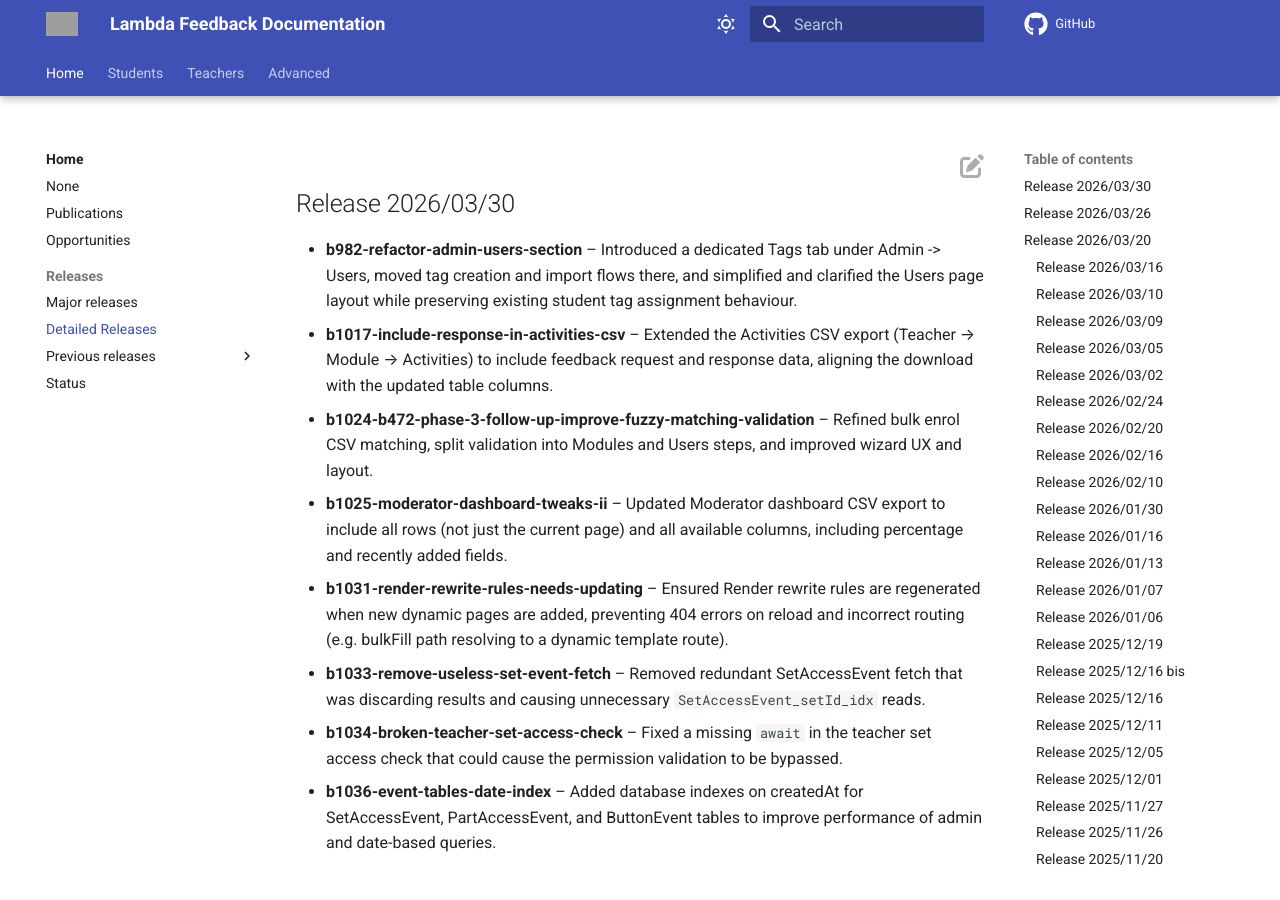
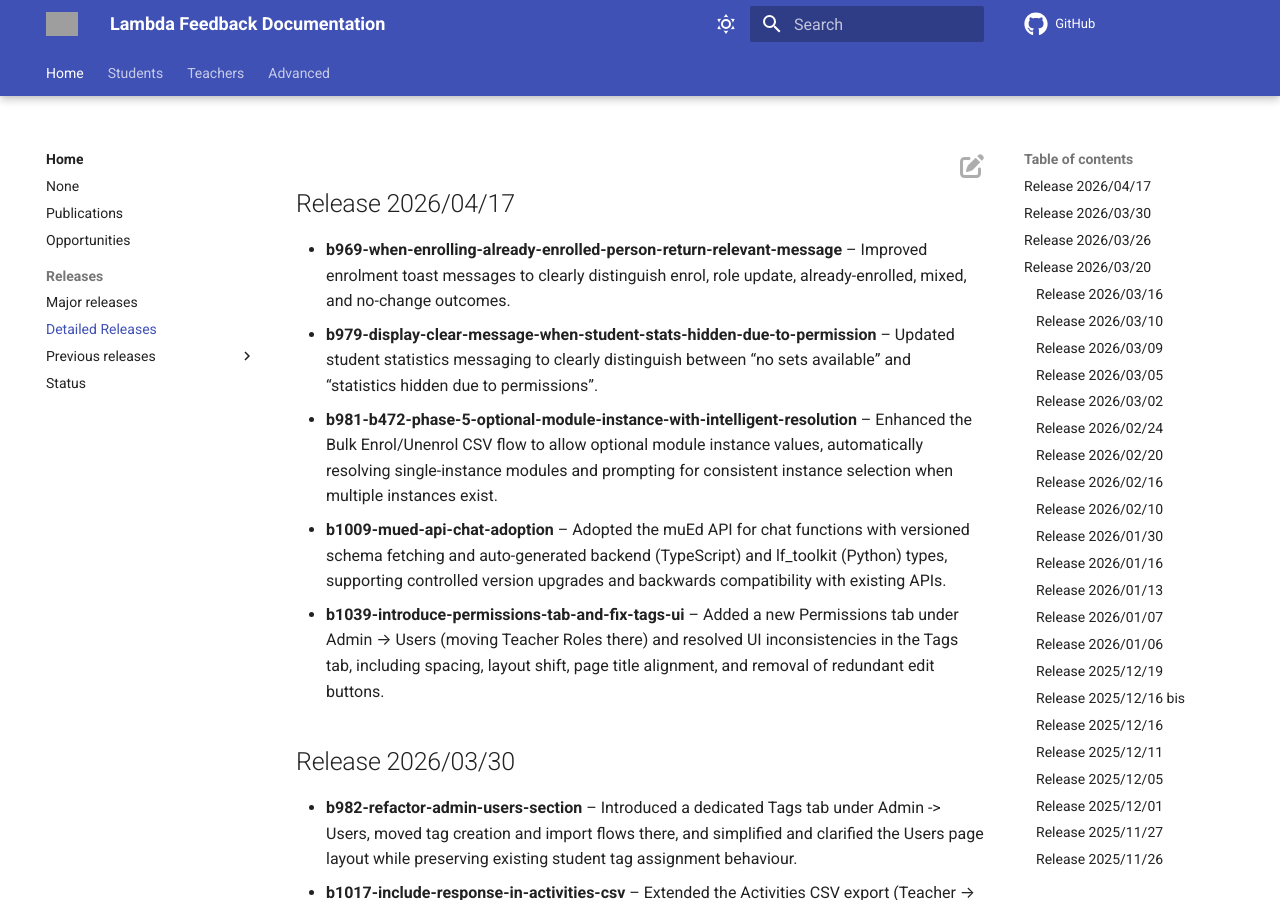
Before and after one commit to lambda-feedback/user-documentation, an MkDocs documentation site: the page built from docs/releases/detailed_releases.md, in a window 1280 px wide and 900 px high. Built offline with MkDocs 1.6.1 and Material for MkDocs 9.7.7, drawn with Linux system fonts in a browser that asks for light colours; comment, search, counter and statistics services are not loaded; grey boxes are pictures that could not be loaded.

Commit message:
Release 2026/04/17 added

```diff
--- a/docs/releases/detailed_releases.md
+++ b/docs/releases/detailed_releases.md
@@ -1,3 +1,11 @@
+## Release 2026/04/17
+
+- **b969-when-enrolling-already-enrolled-person-return-relevant-message** – Improved enrolment toast messages to clearly distinguish enrol, role update, already-enrolled, mixed, and no-change outcomes.
+- **b979-display-clear-message-when-student-stats-hidden-due-to-permission** – Updated student statistics messaging to clearly distinguish between “no sets available” and “statistics hidden due to permissions”.
+- **b981-b472-phase-5-optional-module-instance-with-intelligent-resolution** – Enhanced the Bulk Enrol/Unenrol CSV flow to allow optional module instance values, automatically resolving single-instance modules and prompting for consistent instance selection when multiple instances exist.
+- **b1009-mued-api-chat-adoption** – Adopted the muEd API for chat functions with versioned schema fetching and auto-generated backend (TypeScript) and lf_toolkit (Python) types, supporting controlled version upgrades and backwards compatibility with existing APIs.
+- **b1039-introduce-permissions-tab-and-fix-tags-ui** – Added a new Permissions tab under Admin → Users (moving Teacher Roles there) and resolved UI inconsistencies in the Tags tab, including spacing, layout shift, page title alignment, and removal of redundant edit buttons.
+
 ## Release 2026/03/30
 
 - **b982-refactor-admin-users-section** – Introduced a dedicated Tags tab under Admin -> Users, moved tag creation and import flows there, and simplified and clarified the Users page layout while preserving existing student tag assignment behaviour.
```
